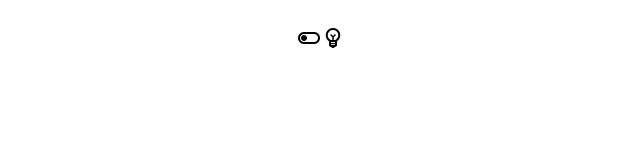
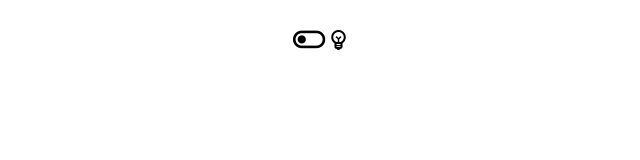
Before and after one commit to Lu-Smith/line_and_path_canvas_vue, a Vue app: page / in a window 1280 px wide. Shown: the top 160 px of the page, without its empty margins (319-959 px from the left). Built offline with nearby package versions, Linux system fonts and the light colour scheme.

Commit message:
Updated Header.vue

```diff
--- a/src/components/Header.vue
+++ b/src/components/Header.vue
@@ -1,6 +1,6 @@
 <template>
     <div @click="changeMode">
-        <div v-if="mode === 'light'">
+        <div v-if="mode === 'light'" class="header">
             <span  class="material-symbols-outlined switch">
             toggle_off
             </span>
@@ -8,7 +8,7 @@
             emoji_objects
             </span>
         </div>
-        <div v-if="mode === 'dark'">
+        <div v-if="mode === 'dark'" class="header">
             <span  class="material-symbols-outlined switch">
             toggle_on
             </span>
@@ -32,3 +32,15 @@ const changeMode = () => {
     }
 }
 </script>
+
+<style scoped>
+    .header {
+        display: flex;
+        align-items: center;
+        justify-content: center;
+        flex-direction: row;
+    }
+    .switch {
+        font-size: 2.2rem;
+    }
+</style>
```
